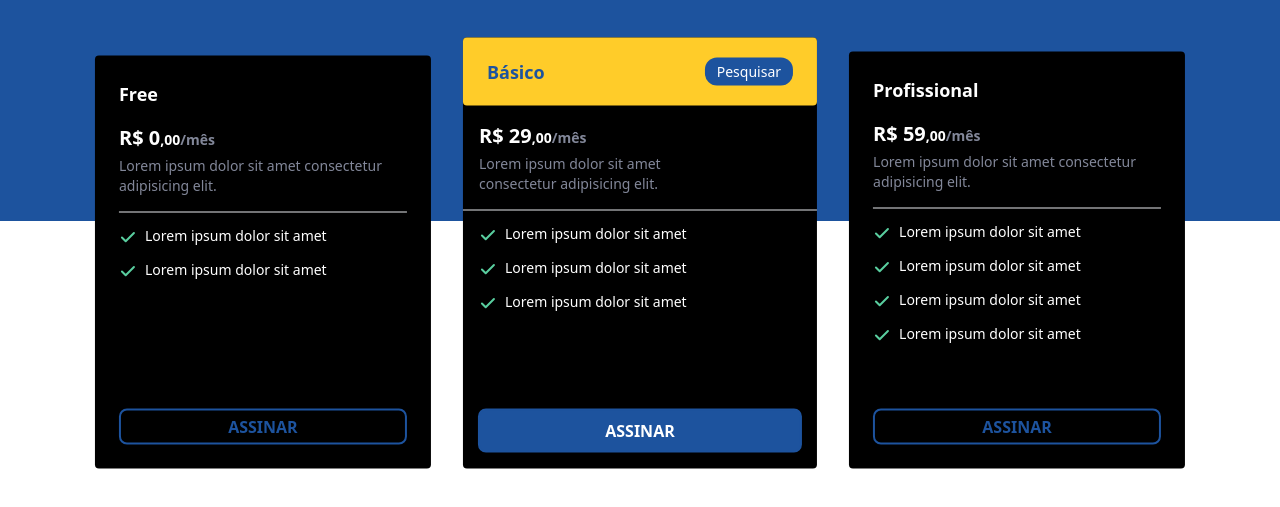
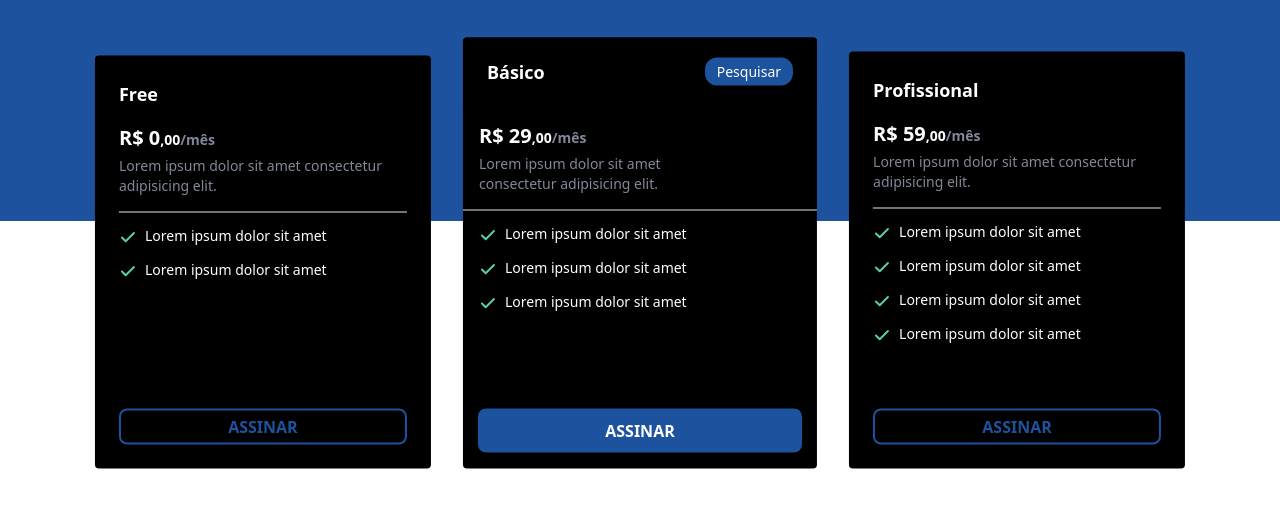
Before and after one commit to Marcoswodbarros/PricingTable, a website: page index.html in a window 1280 px wide. Both pictures are taken after a click on the element 1234 px from the left and 20 px from the top of the page. Shown: the part 179-686 px from the top of the page. Drawn offline with Linux system fonts and the light colour scheme.

Commit message:
Updating darkmode colors

```diff
--- a/index.html
+++ b/index.html
@@ -55,7 +55,7 @@
 
             <section id="section__basic" class="bg-slate-50 rounded mb-4 mx-auto pb-1 w-2/3 section__responsivity desktop:p-0">
                 <div id="search__button--container" class="bg-newYellow rounded flex items-center px-4 py-3 mb-4 desktop:px-6 desktop:py-5 desktop:gap-40">
-                    <p class="text-newBlue font-semibold text-sm w-full desktop:text-lg">Básico</p>
+                    <p id="basic__title" class="text-newBlue font-semibold text-sm w-full desktop:text-lg">Básico</p>
                     <p class="bg-newBlue text-xs text-white px-3 py-1 rounded-xl desktop:text-sm">Pesquisar</p>
                 </div>
 
--- a/src/js/main.js
+++ b/src/js/main.js
@@ -4,9 +4,9 @@ let title = document.querySelector("#title");
 let subtitle = document.querySelector("#subtitle");
 let free = document.querySelector("#section__free");
 let basic = document.querySelector("#section__basic");
+let basicContainer = document.querySelector("#search__button--container");
+let basicTitle = document.querySelector("#basic__title");
 let profissional = document.querySelector("#section__profissional");
-
-let body = document.querySelector("body");
 
 firstBall.addEventListener("click", ballToRight);
 secondBall.addEventListener("click", ballToLeft);
@@ -20,6 +20,8 @@ function ballToRight () {
     free.style.color = "white";
     basic.style.backgroundColor = "black";
     basic.style.color = "white";
+    basicContainer.style.backgroundColor = "black";
+    basicTitle.style.color = "white";
     profissional.style.backgroundColor = "black";
     profissional.style.color = "white";
 }
@@ -33,6 +35,8 @@ function ballToLeft () {
     free.style.color = "black";
     basic.style.backgroundColor = "white";
     basic.style.color = "black";
+    basicContainer.style.backgroundColor = "#ffcc29";
+    basicTitle.style.color = "#1d539e";
     profissional.style.backgroundColor = "white";
     profissional.style.color = "black";
 }
```
